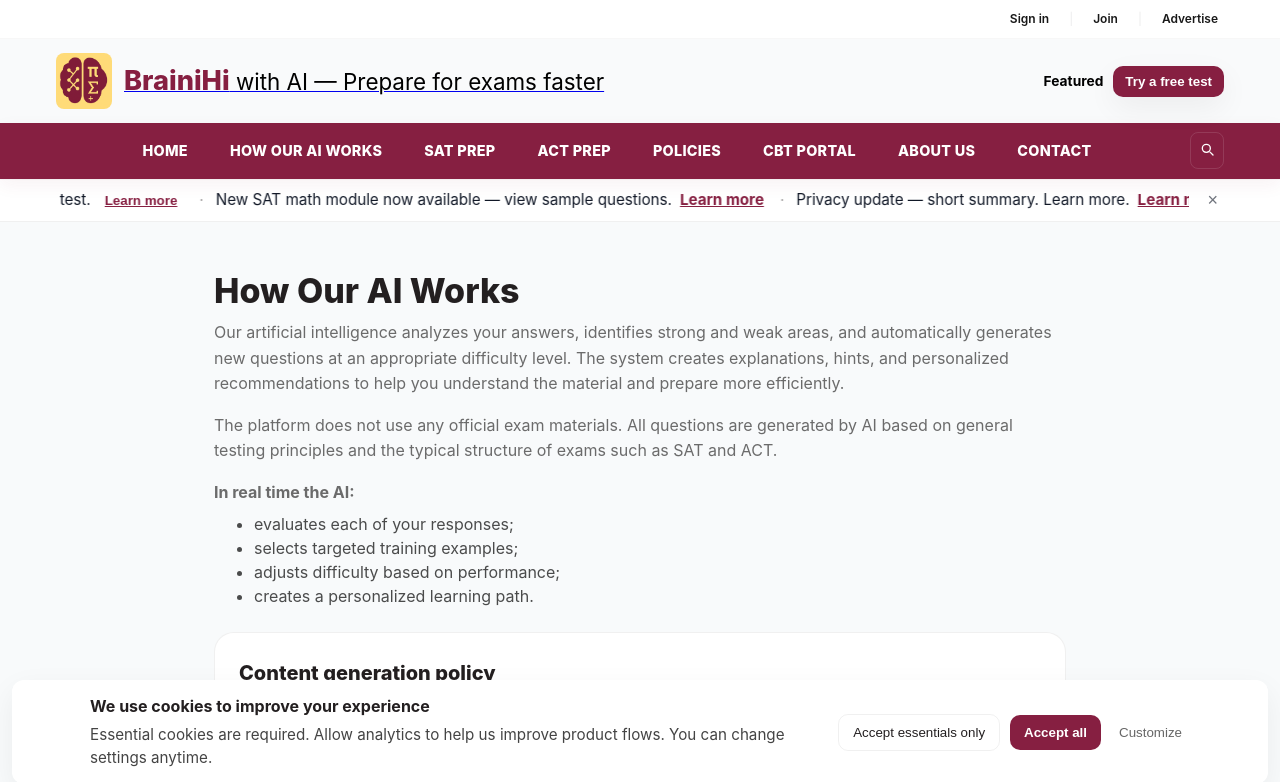
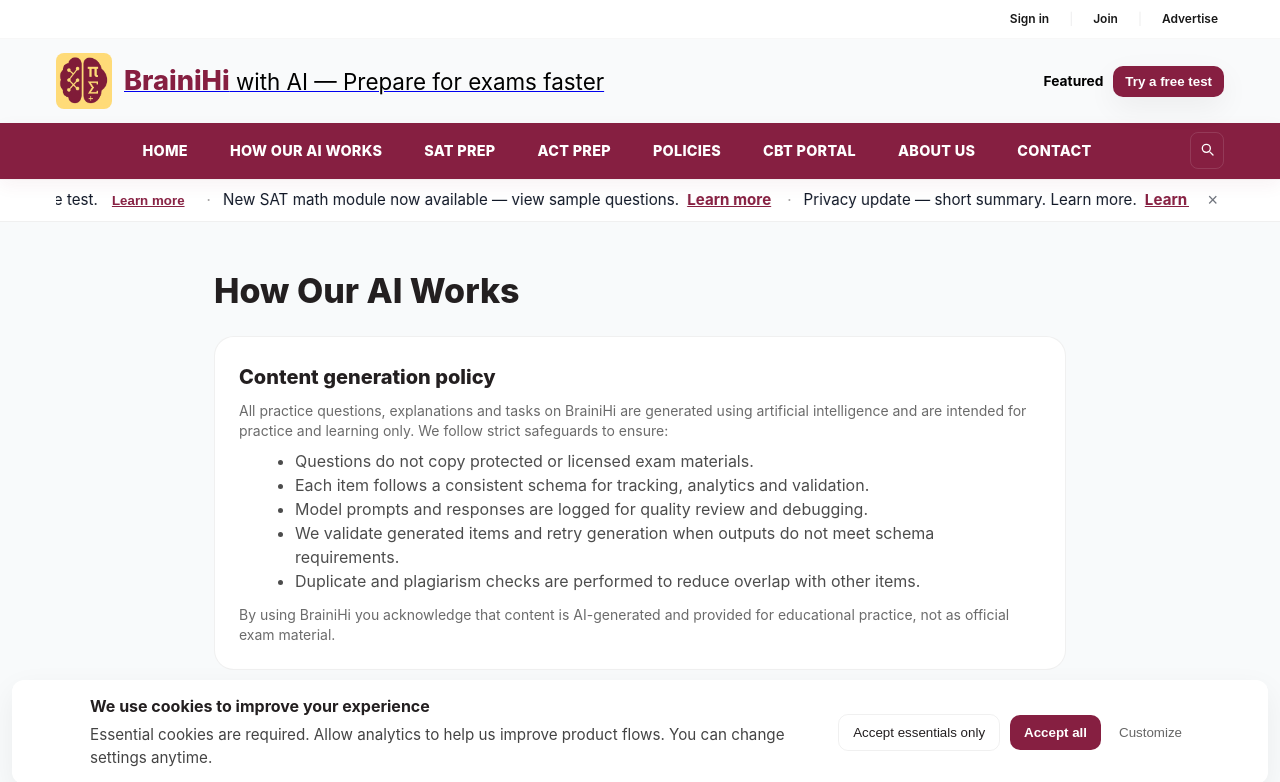
Before and after one commit to linda07060/brainiHi-cbt-platform, a Next.js app in the folder frontend/: page /how-it-works in a window 1280 px wide. Shown: the top 782 px of the page. Built offline with nearby package versions, Linux system fonts and the light colour scheme.

Commit message:
Update file + review page

```diff
--- a/frontend/src/pages/how-it-works.tsx
+++ b/frontend/src/pages/how-it-works.tsx
@@ -36,7 +36,7 @@
                 How Our AI Works
               </Typography>
 
-              <Typography variant="body1" color="text.secondary" sx={{ mb: 2, lineHeight: 1.6 }}>
+              {/* <Typography variant="body1" color="text.secondary" sx={{ mb: 2, lineHeight: 1.6 }}>
                 Our artificial intelligence analyzes your answers, identifies strong and weak areas, and automatically generates new questions at an appropriate difficulty level.
                 The system creates explanations, hints, and personalized recommendations to help you understand the material and prepare more efficiently.
               </Typography>
@@ -53,7 +53,7 @@
                 <li>selects targeted training examples;</li>
                 <li>adjusts difficulty based on performance;</li>
                 <li>creates a personalized learning path.</li>
-              </ul>
+              </ul> */}
             </header>
 
             {/* Content Generation Policy (concise, professional) */}
```
